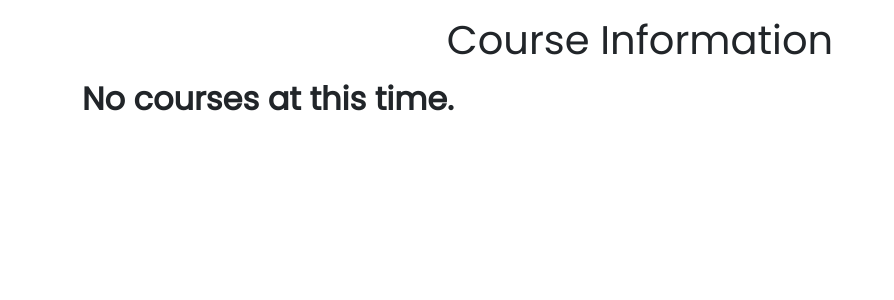
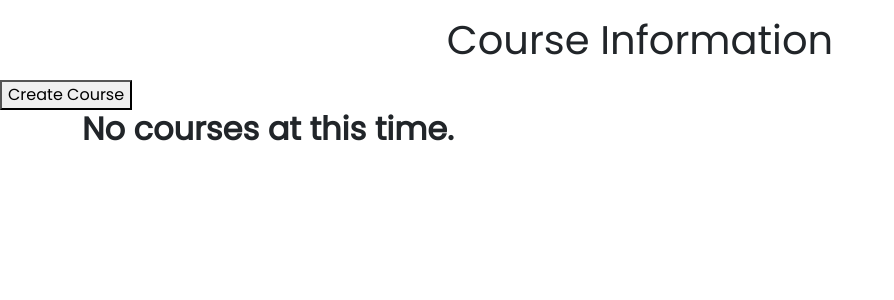
Before and after one commit to kuehnla/TurboNerds, a Django app: page /course_information/ in a window 1280 px wide. Shown: the part 56-356 px from the top of the page, without its empty margins (0-894 px from the left). Run offline with Django 5.2, Linux system fonts and the light colour scheme; the visitor is signed in with stand-in values (Sample User, id 1); data that the repository does not hold is empty.

```diff
--- a/TurboNerds/SchedulingApp/supervisor.py
+++ b/TurboNerds/SchedulingApp/supervisor.py
@@ -29,7 +29,7 @@ class Supervisor(User):
         else:
             return "This section already exists"
 
-    def create_user(self, email, first_name, last_name, password, phone, role, is_instructor, is_assistant, is_admin,
+    def create_user(self, email, first_name, last_name, password, phone, is_instructor, is_assistant, is_admin,
                     is_superuser):
         try:
             User.objects.get(email)
--- a/TurboNerds/SchedulingApp/templates/course/course_assignments.html
+++ b/TurboNerds/SchedulingApp/templates/course/course_assignments.html
@@ -16,6 +16,9 @@
   <body>
 
   <h1>Course Information</h1>
+    <a href="/register">
+        <button>Create Course</button>
+    </a>
   <div class="container">
   {% if courses %}
   {% for course in courses %}
--- a/TurboNerds/SchedulingApp/templates/course/user_information.html
+++ b/TurboNerds/SchedulingApp/templates/course/user_information.html
@@ -17,6 +17,7 @@
           <div class="name">
             <img src={% static 'assets/accessibility.svg' %} alt="dude" width="25px">
             <h5>{{ user.get_full_name }}</h5>
+              <button>Delete</button>
           </div>
           <div class="email">
             <img src={% static 'assets/mail.svg' %} alt="email" width="25px">
```
Also changed, not shown: TurboNerds/SchedulingApp/views.py (+10 -6 lines).
